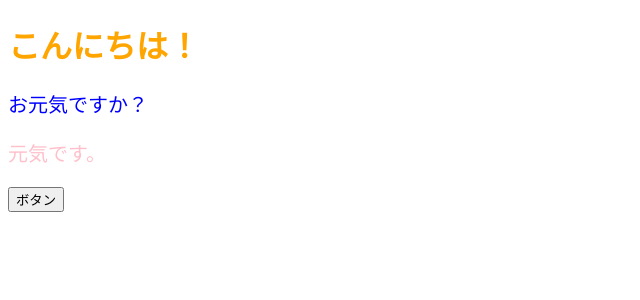
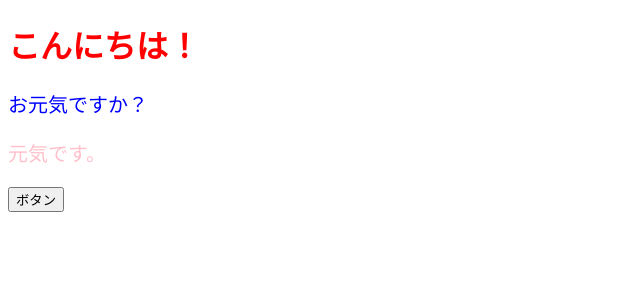
Before and after one commit to beppe11/codesandbox-react-todo, a React (Create React App) app: page / in a window 1280 px wide. Shown: the top 300 px of the page, without its empty margins (0-640 px from the left). Built offline with nearby package versions, Linux system fonts and the light colour scheme.

Commit message:
propsChageColor

```diff
--- a/src/App.jsx
+++ b/src/App.jsx
@@ -7,7 +7,7 @@ export const App = () => {
 
   return (
     <>
-      <h1 style={{ color: "orange" }}>こんにちは！</h1>
+      <h1 style={{ color: "red" }}>こんにちは！</h1>
       <ColoredMessage />
       <ColoredMessage color="blue">お元気ですか？</ColoredMessage>
       <ColoredMessage color="pink">元気です。</ColoredMessage>
```
